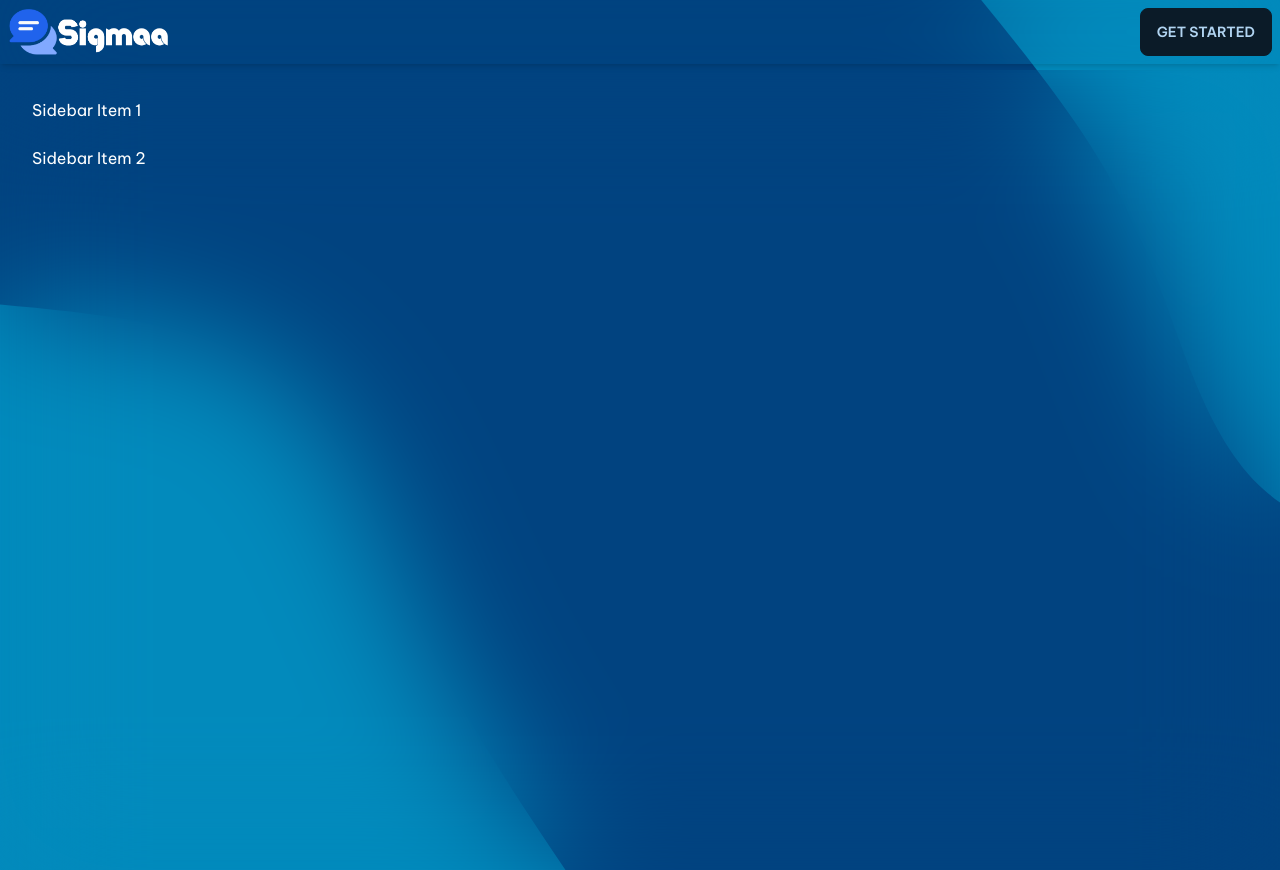
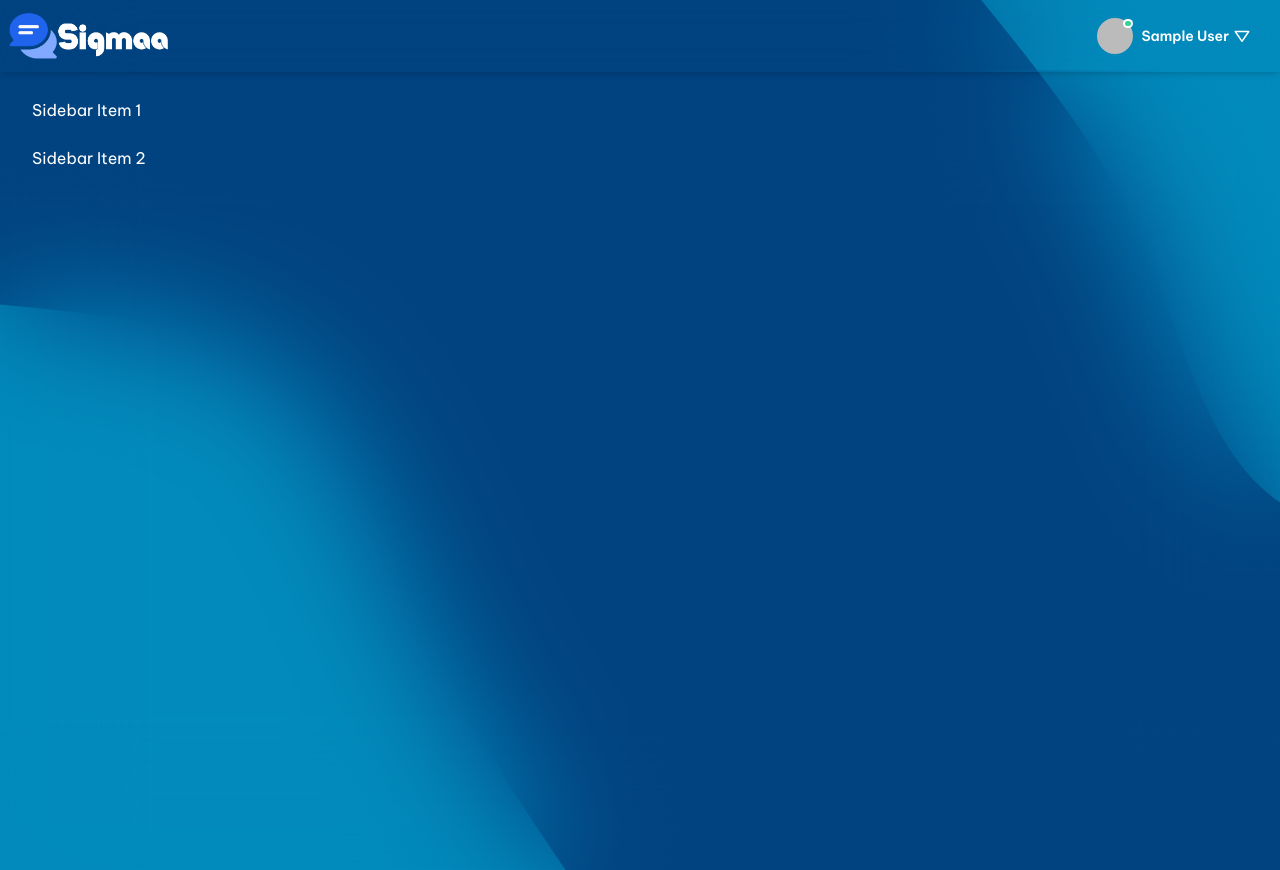
Before and after one commit to TaseenFuadJeem/sigma-chat, a React (Create React App) app: page / in a window 1280 px wide. Built offline with nearby package versions, Linux system fonts and the light colour scheme; no server answers; sample sign-in values are in the browser's storage.

Commit message:
Navbar modified

```diff
--- a/src/App.js
+++ b/src/App.js
@@ -10,7 +10,7 @@ import RequireAuth from './Components/Pages/Other-Components/RequireAuth';
 
 function App() {
   return (
-    <div>
+    <section>
 
       <Routes>
         <Route path='/' element={<RequireAuth><Chat /></RequireAuth>} />
@@ -22,7 +22,7 @@ function App() {
         <Route path='*' element={<ErrorPage />} />
       </Routes>
 
-    </div>
+    </section>
   );
 }
 
--- a/src/Components/Pages/Chat-Interface/Navbar.js
+++ b/src/Components/Pages/Chat-Interface/Navbar.js
@@ -1,25 +1,37 @@
 import { signOut } from 'firebase/auth';
 import React from 'react';
+import { useAuthState } from 'react-firebase-hooks/auth';
 import { Link, useNavigate } from 'react-router-dom';
 import Swal from 'sweetalert2';
 import auth from '../../../firebase.init';
 import logo from '../../Assets/logo-white.png';
+import { BiLogOut, BiDownArrow } from 'react-icons/bi';
+import { IoMdSettings } from 'react-icons/io';
 
 const Navbar = () => {
 
+    const [user] = useAuthState(auth);
+    console.log(user?.photoURL)
+
     const navigate = useNavigate();
 
-    const logout = () => {
-        signOut(auth);
+    const handleLogout = () => {
+
         Swal.fire({
-            position: 'center',
-            icon: 'success',
-            title: 'Logout Successful',
-            showConfirmButton: false,
-            timer: 2000
+            title: `${user.displayName}, are you sure for logout?`,
+            showCancelButton: true,
+            icon: 'warning',
+            confirmButtonText: 'Logout',
+            denyButtonText: 'Cancel',
+        }).then((result) => {
+            if (result.isConfirmed) {
+                signOut(auth);
+                Swal.fire("Logout Successful", " ", "success");
+                navigate("/login");
+            };
         })
-        navigate('/login')
-    };
+
+    }
 
     return (
         <nav className="navbar bg-transparent backdrop-blur-3xl shadow-md text-white fixed top-0 z-50">
@@ -46,7 +58,27 @@ const Navbar = () => {
                 </ul>
             </div>
             <div className="navbar-end">
-                <button onClick={() => logout()} className="btn">Get started</button>
+
+
+
+                <div className="dropdown dropdown-end">
+                    <label tabIndex={0} className="btn btn-ghost m-1">
+                        <div className='flex items-center'>
+                            <div className="avatar online">
+                                <div className="w-9 rounded-full">
+                                    <img src={user?.photoURL} alt="dp" />
+                                </div>
+                            </div>
+                            <p className='ml-2 normal-case text-white font-semibold'>{user?.displayName}</p>
+                            <BiDownArrow className='text-lg ml-1' />
+                        </div>
+                    </label>
+                    <ul tabIndex={0} className="dropdown-content p-2 menu shadow bg-base-100 rounded-box w-52">
+                        <button onClick={() => handleLogout()} className='text-black text-center btn btn-sm btn-link no-underline capitalize'><BiLogOut className='text-lg mr-1' />Log Out</button>
+                        <button className='text-black text-center btn btn-sm btn-link no-underline capitalize'><IoMdSettings className='text-lg mr-1' />Settings</button>
+                    </ul>
+                </div>
+
             </div>
         </nav>
     );
```
